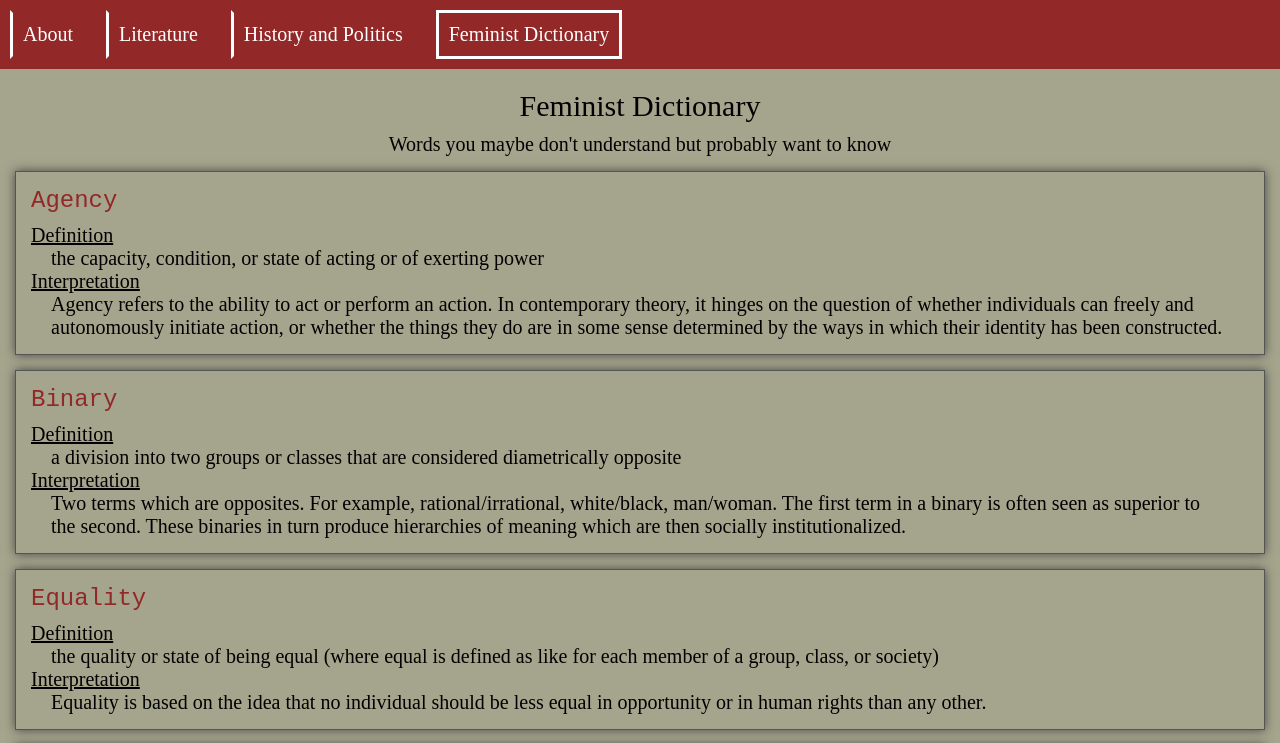
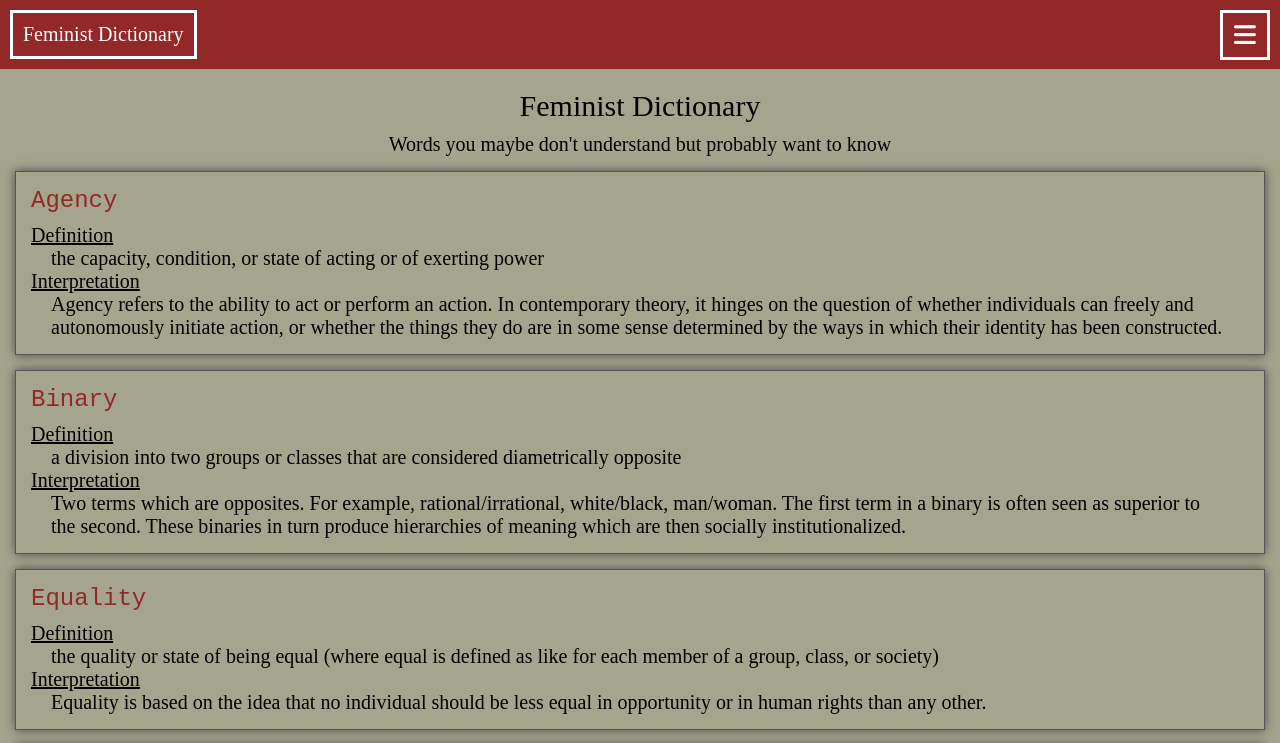
Before and after one commit to jaaack233/women-s-web-project, a plain HTML site: page femdict.html in a window 1280 px wide. Shown: the top 743 px of the page. Drawn offline with Linux system fonts and the light colour scheme.

Commit message:
Add js for navbar

```diff
--- a/css/style.css
+++ b/css/style.css
@@ -70,26 +70,48 @@ nav{
     padding: 10px;
 }
 
+nav button {
+    position: absolute;
+    right: 10px;
+    height: 50px;
+    width: 50px;
+    background-color: rgb(146, 40, 40);
+    border: 3px solid white;
+    color: white;
+    font-size: 25px;
+}
+
 nav ul{
     display: flex;
     flex-direction: column;
 }
 
-nav li{
+nav li {
     background-color: rgb(146, 40, 40);
-    margin-right: 20px;
+    margin-right: 60px;
     padding: 10px;
     border: 3px solid rgb(146, 40, 40) ;
     border-left: 3px solid white;
+    transition: 0.3s;
+}
+
+.hidden{
+    display: none;
+}
+
+.show {
+    display: block;
 }
 
 nav li a{
     color: white;
     text-decoration: none;
+    font-size: 20px;
 }
 
 nav li.active {
     border: 3px solid white ;
+    display: block;
 }
 
 nav li:hover {
--- a/femdict.html
+++ b/femdict.html
@@ -10,9 +10,11 @@
   <link rel="stylesheet" href="css/reset.css">
   <link rel="stylesheet" href="css/style.css">
 
-  <!-- connect to a Google font -->
+  <link rel="preconnect" href="https://fonts.googleapis.com">
+  <link rel="preconnect" href="https://fonts.gstatic.com" crossorigin>
+  <link href="https://fonts.googleapis.com/css2?family=Lato&display=swap" rel="stylesheet">
   <!-- connect to a Font Aweseom font -->
-  <!-- connect to a favicon -->
+  <script src="https://kit.fontawesome.com/b6cbbbf528.js" crossorigin="anonymous"></script>
 
   <title>Women's Web - Dictionary</title>
 </head>
@@ -21,10 +23,11 @@
   <a class="skip" href="#mainstuff">Skip to Main Content</a>
   <header>
     <nav>
+      <button onclick="expand()"><i class="fa-sharp fa-solid fa-bars"></i></button>
       <ul>
-        <li><a href="index.html">About</a></li>
-        <li><a href="literature.html">Literature</a></li>
-        <li><a href="history.html">History and Politics</a></li>
+        <li class="hidden"><a href="index.html">About</a></li>
+        <li class="hidden"><a href="literature.html">Literature</a></li>
+        <li class="hidden"><a href="history.html">History and Politics</a></li>
         <li class="active"><a href="femdict.html">Feminist Dictionary</a></li>
       </ul>
     </nav>
@@ -261,7 +264,7 @@
 
     <a href="#top" class="tops">Back to Top</a>
   </footer>
-
+  <script src="js/app.js"></script>
 </body>
 
 </html>
--- /dev/null
+++ b/js/app.js
@@ -0,0 +1,12 @@
+function expand() {
+    let lis = document.querySelector("ul").querySelectorAll("li")
+    console.log(lis)
+    for (let i = 0; i < lis.length; i++) {
+        if (lis[i].classList.contains("show")) {
+            lis[i].classList.remove("show")
+        } else {
+            lis[i].classList.add("show")
+        }
+    }
+
+}
```
Also changed, not shown: history.html (+9 -5 lines), index.html (+6 -3 lines), literature.html (+9 -6 lines).
